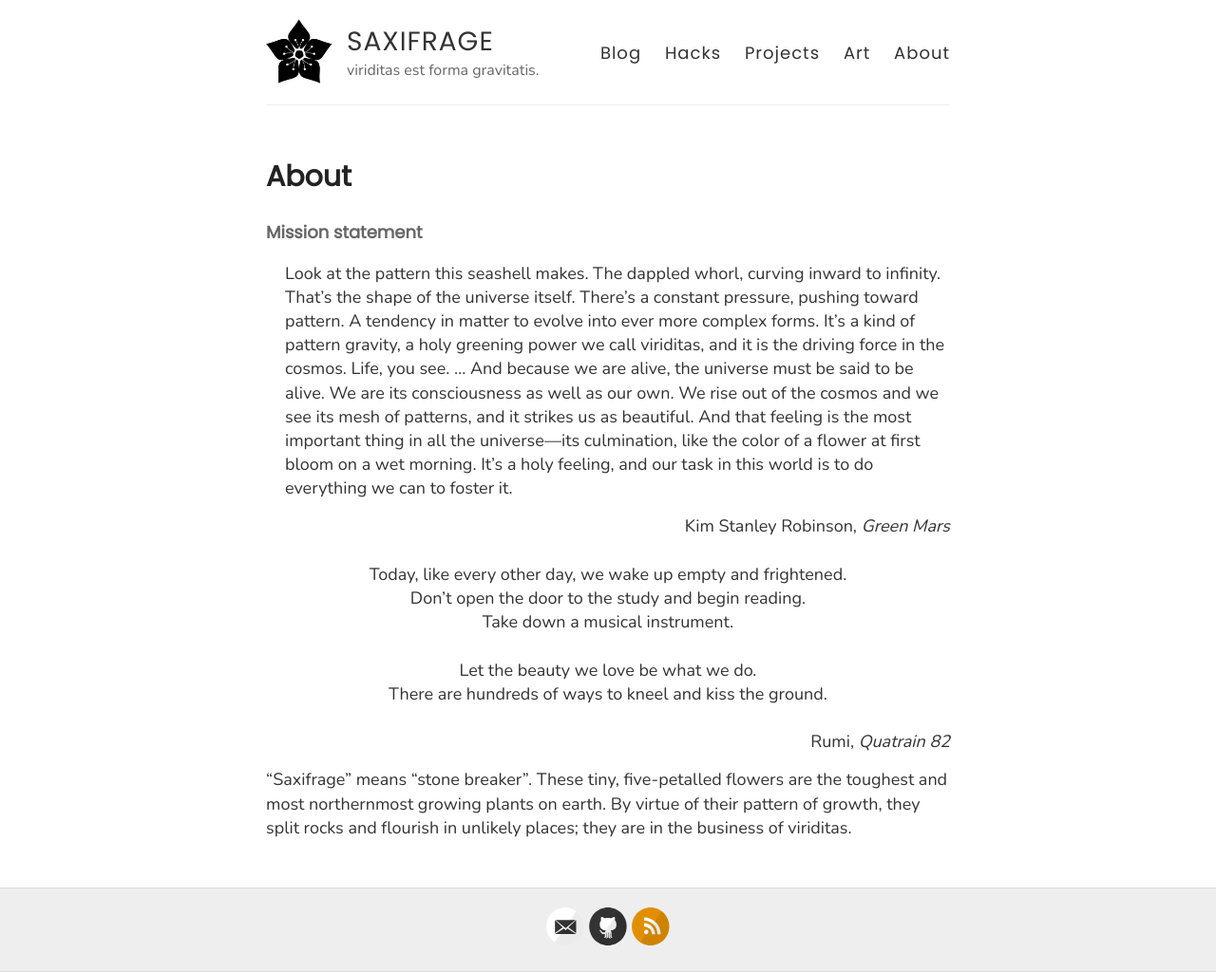
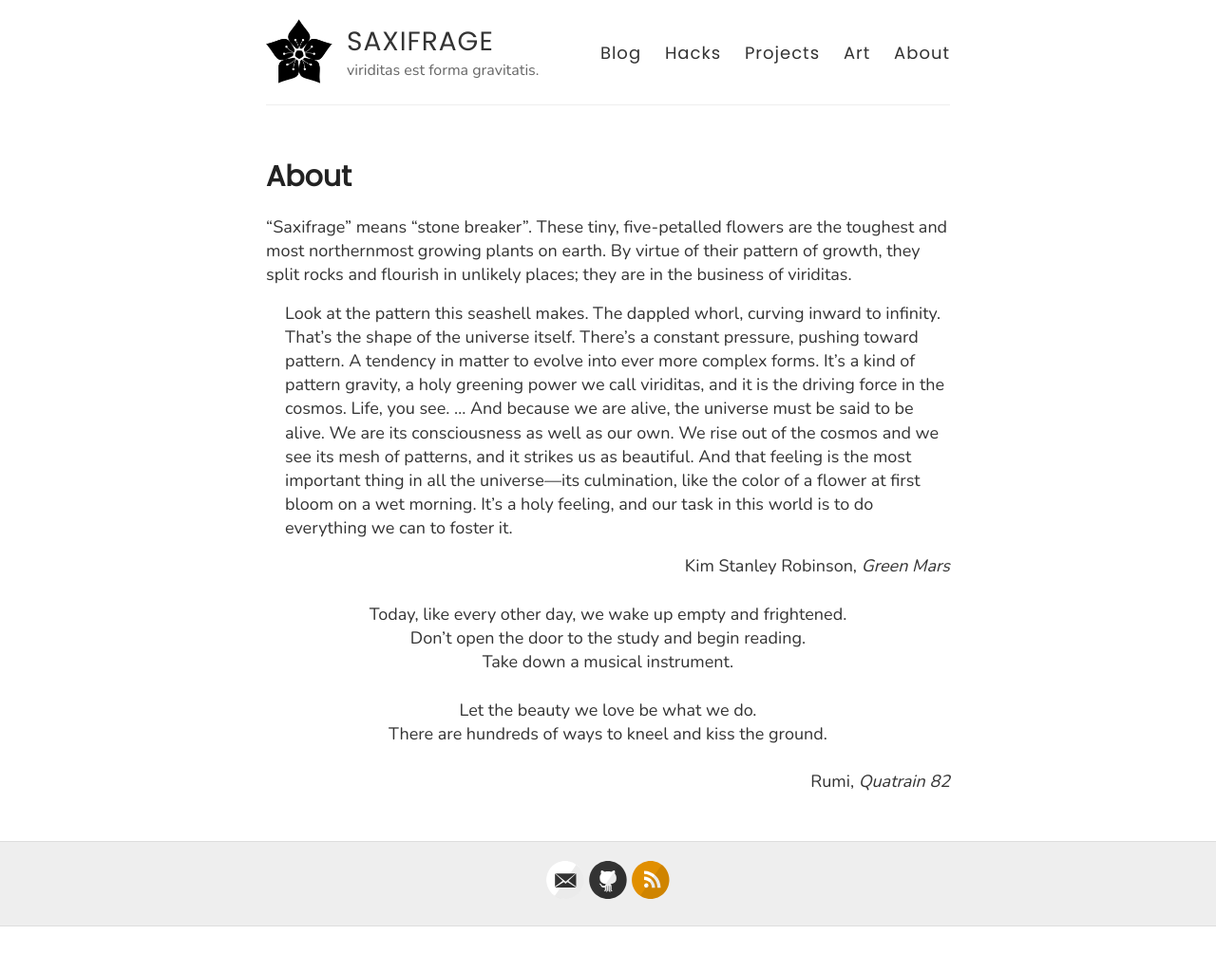
Before and after one commit to heptarch/heptarch.github.io, a Jekyll site: the page built from about.md, in a window 1280 px wide. Shown: the whole page at 95% size. Built offline with Jekyll 4.4.1, drawn with Linux system fonts in a browser that asks for light colours; after the commit the page ends 976 px from its top, so only the background shows below that; part of the change alters nothing that is shown.

Commit message:
Update about.md

```diff
--- a/about.md
+++ b/about.md
@@ -4,7 +4,10 @@ title: About
 permalink: /about/
 ---
 
-#### Mission statement
+"Saxifrage" means "stone breaker". These tiny, five-petalled
+flowers are the toughest and most northernmost growing plants on
+earth. By virtue of their pattern of growth, they split rocks and
+flourish in unlikely places; they are in the business of viriditas.
 
 <span style="padding-left: 20px; display:block">
 Look at the pattern this seashell makes. The dappled whorl, curving
@@ -38,8 +41,3 @@ There are hundreds of ways to kneel and kiss the ground.
 </div>
 
 <div style="text-align: right">Rumi, <i>Quatrain 82</i></div>
-
-"Saxifrage" means "stone breaker". These tiny, five-petalled
-flowers are the toughest and most northernmost growing plants on
-earth. By virtue of their pattern of growth, they split rocks and
-flourish in unlikely places; they are in the business of viriditas.
```
